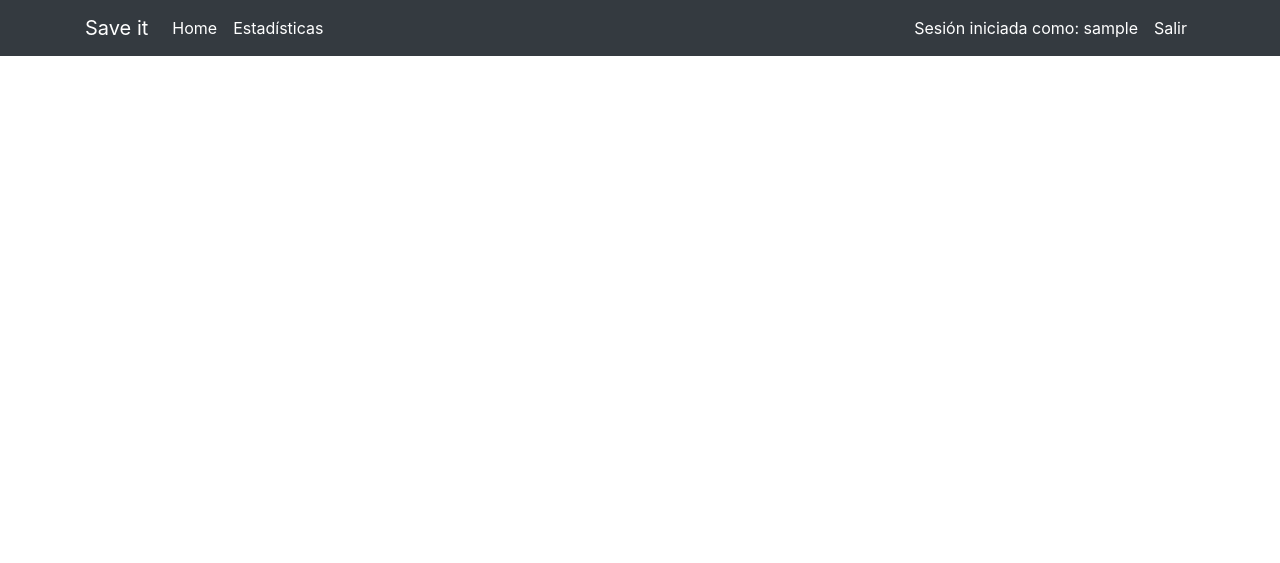
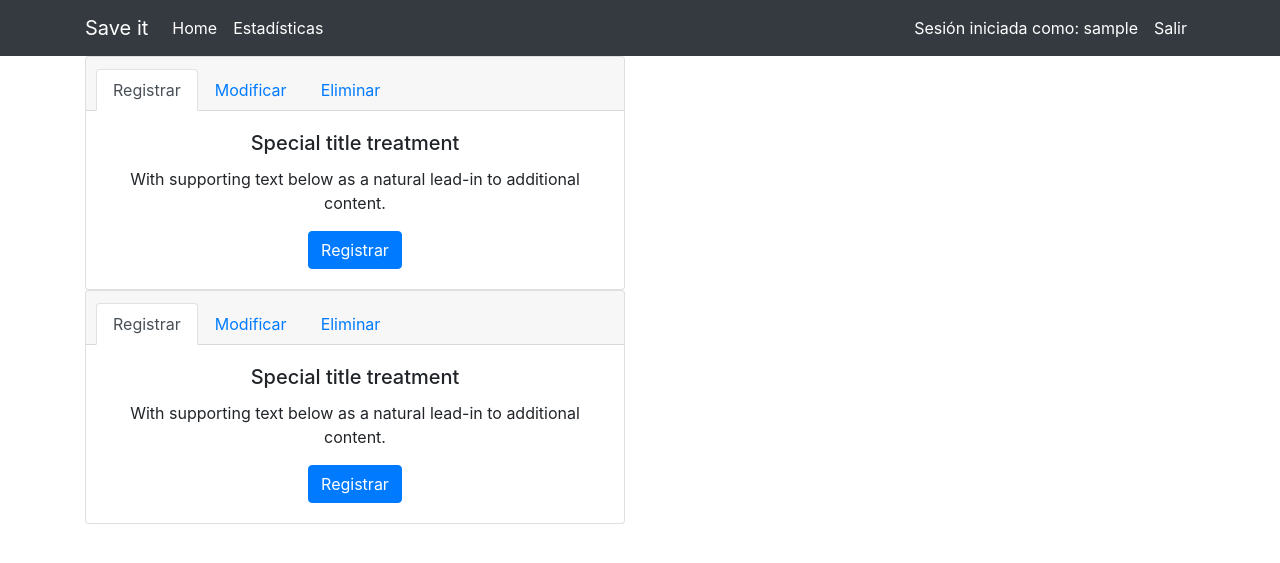
Before and after one commit to MarkFortes/Save-it, a PHP site: page /home.php in a window 1280 px wide. Shown: the top 563 px of the page. Run offline with PHP 8.4, Linux system fonts and the light colour scheme; the visitor is signed in with stand-in values (Sample User, id 1); some libraries are stand-ins or nearby versions.

Commit message:
Index alerts implementation and home design

```diff
--- a/home.php
+++ b/home.php
@@ -9,7 +9,68 @@
   require_once("plantillas/headerLogged.php");
 ?>
 
+<div class="container">
+  <div class="row">
+    <div class="col-md-6">
+      <div class="row">
+        <div class="col-md-12">
+          <!--REGISTRAR-->
+          <div class="card text-center">
+            <div class="card-header">
+              <ul class="nav nav-tabs card-header-tabs">
+                <li class="nav-item">
+                  <a class="nav-link active" id="nav-link-registrar" onclick="alertRegistrar()">Registrar</a>
+                </li>
+                <li class="nav-item">
+                  <a class="nav-link" id="nav-link-modficar" onclick="alertModificar()" href="#">Modificar</a>
+                </li>
+                <li class="nav-item">
+                  <a class="nav-link" href="#">Eliminar</a>
+                </li>
+              </ul>
+            </div>
+            <div class="card-body">
+              <h5 class="card-title">Special title treatment</h5>
+              <p class="card-text">With supporting text below as a natural lead-in to additional content.</p>
+              <button type="submit" class="btn btn-primary" id="btnRegistrar" style="align:center" name="btnRegistrar">Registrar</button>
+            </div>
+          </div>
+          <!--MODIFICAR-->
+          <div class="card text-center">
+            <div class="card-header">
+              <ul class="nav nav-tabs card-header-tabs">
+                <li class="nav-item">
+                  <a class="nav-link active" id="nav-link-registrar" onclick="alertRegistrar()">Registrar</a>
+                </li>
+                <li class="nav-item">
+                  <a class="nav-link" id="nav-link-modficar" onclick="alertModificar()" href="#">Modificar</a>
+                </li>
+                <li class="nav-item">
+                  <a class="nav-link" href="#">Eliminar</a>
+                </li>
+              </ul>
+            </div>
+            <div class="card-body">
+              <h5 class="card-title">Special title treatment</h5>
+              <p class="card-text">With supporting text below as a natural lead-in to additional content.</p>
+              <button type="submit" class="btn btn-primary" id="btnRegistrar" style="align:center" name="btnRegistrar">Registrar</button>
+            </div>
+          </div>
+        </div>
+      </div>
+    </div>
+    <div class="col-md-6">
+      <div class="row">
+        <div class="col-md-12">
 
+        </div>
+      </div>
+    </div>
+  </div>
+</div>
+
+<!--JavaScript-->
+<script src="js/movements.js"></script>
 
 <?php
   require_once("plantillas/footer.php");
--- /dev/null
+++ b/js/movements.js
@@ -0,0 +1,11 @@
+function alertRegistrar(){
+  console.log("Registrar");
+}
+
+function alertModificar(){
+  alert("Modificar");
+}
+
+function alertEliminar(){
+  alert("Eliminar");
+}
```
Also changed, not shown: bd/save_it_db.sql (deleted, +0 -124 lines), index.php (+67 -3 lines).
